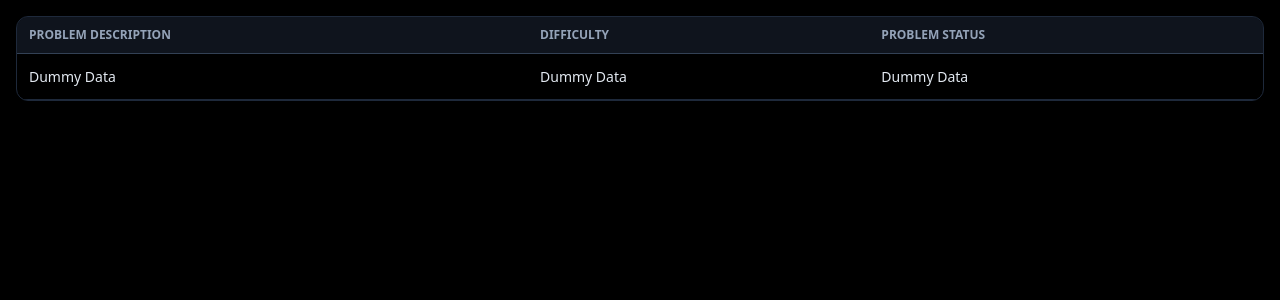
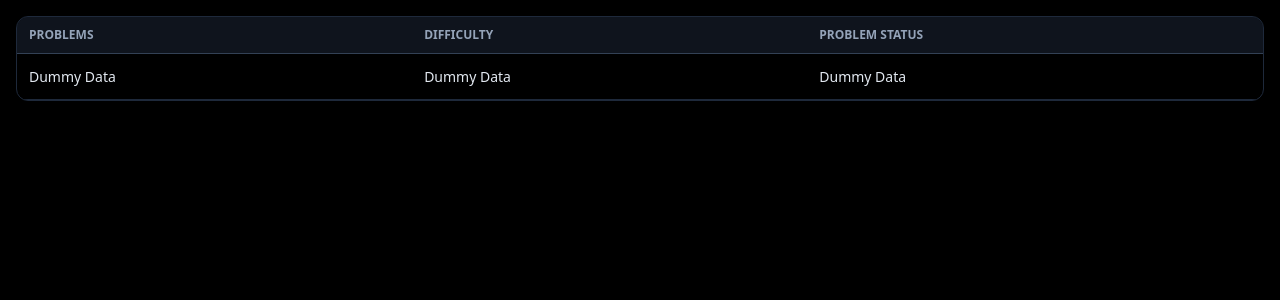
Before and after one commit to Ayush201738982361/zapt, a React (Vite) app: page /logical-reasoning in a window 1280 px wide. Shown: the top 300 px of the page. Built offline with nearby package versions, Linux system fonts and the light colour scheme; no server answers.

Commit message:
Minor changes

```diff
--- a/src/Pages/LogicalReasoning.jsx
+++ b/src/Pages/LogicalReasoning.jsx
@@ -7,7 +7,7 @@ function LogicalReasoning() {
             <tr className="border-b border-slate-700 bg-slate-800/50">
               <th className="p-3">
                 <p className="block font-sans text-xs antialiased font-semibold uppercase leading-none text-slate-400">
-                  Problem Description
+                  Problems
                 </p>
               </th>
               <th className="p-3">
```
